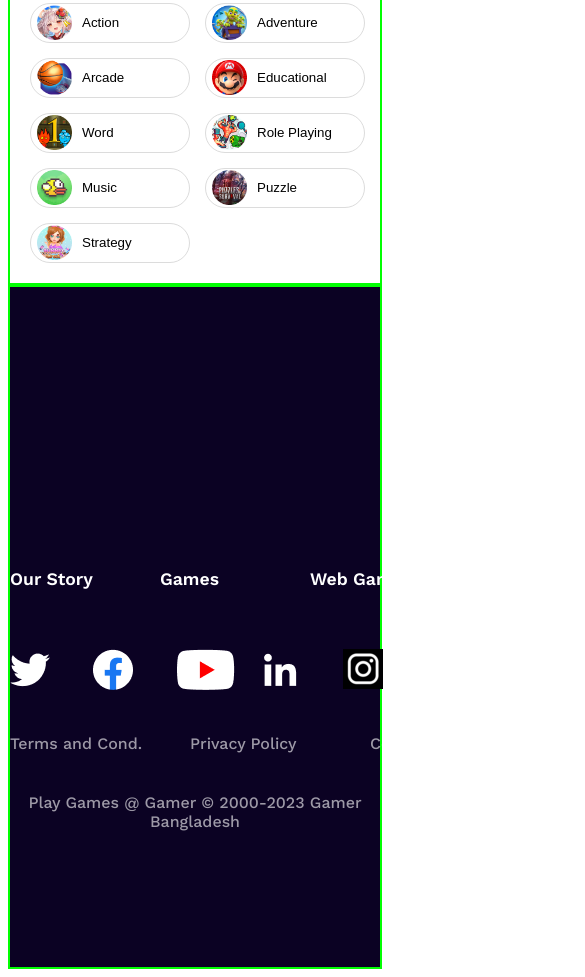
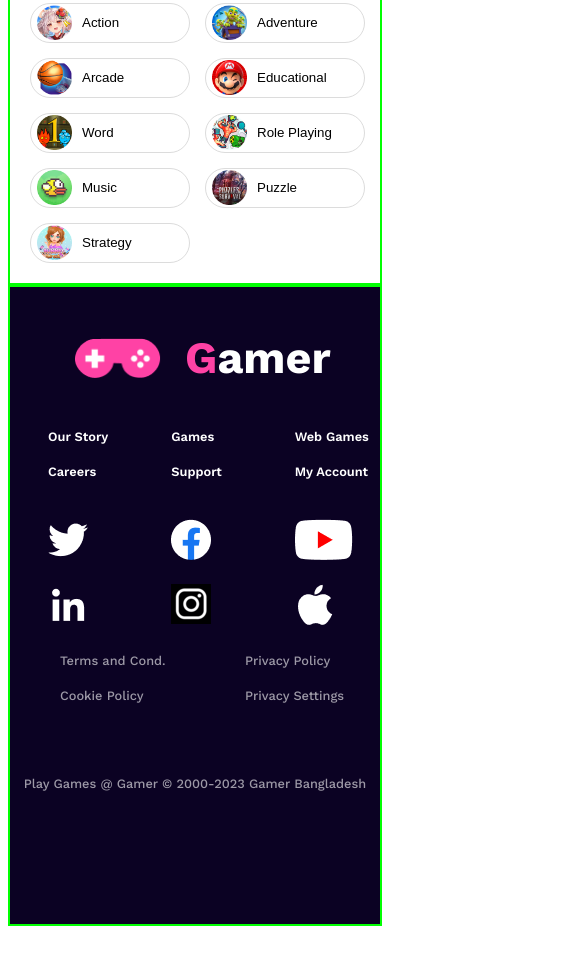
Before and after one commit to mdnoble1/gamer-zone, a plain HTML site: page index.html in a window 390 px wide. Shown: the part 6904-7881 px from the top of the page, 585 px wide, since content can reach past the window. After the commit the page ends 7838 px from the top, so only its background shows below. Drawn offline with nearby package versions, Linux system fonts and the light colour scheme.

Commit message:
added footer section media queries

```diff
--- a/styles/style.css
+++ b/styles/style.css
@@ -420,7 +420,8 @@ footer {
   .play-instant-container,
   .play-game-container,
   .career-container,
-  .button-section {
+  .button-section,
+  .footer-container {
     max-width: 425px;
   }
   header,
@@ -454,7 +455,10 @@ footer {
   .play-game-container,
   .play-game-content,
   .career-content,
-  .button-container {
+  .button-container,
+  .footer-heading,
+  .footer-info,
+  .footer-policy {
     margin: 0;
     padding: 0;
   }
@@ -463,7 +467,8 @@ footer {
   .online-game-container,
   .play-instant-container,
   .play-game-container,
-  .career-container {
+  .career-container,
+  .footer-container {
     height: auto;
   }
   .gamer-content,
@@ -566,6 +571,39 @@ footer {
   }
   .button-container button:hover {
     transform: scale(1.1);
+  }
+  .footer-info,
+  .footer-icon {
+    grid-template-columns: repeat(3, 1fr);
+    gap: 20px;
+  }
+  .footer-policy {
+    grid-template-columns: repeat(2, 1fr);
+    gap: 20px;
+  }
+  .footer-heading {
+    padding-left: 65px;
+  }
+  .footer-info-title,
+  .footer-policy-title,
+  .footer-ending {
+    font-size: 0.8rem;
+  }
+  .footer-info,
+  .footer-icon,
+  .footer-policy {
+    width: 350px;
+  }
+  .footer-info {
+    padding-left: 38px;
+  }
+  .footer-icon {
+    padding-left: 38px;
+    padding-bottom: 24px;
+  }
+  .footer-policy {
+    padding-left: 50px;
+    padding-bottom: 60px;
   }
 }
 
```
